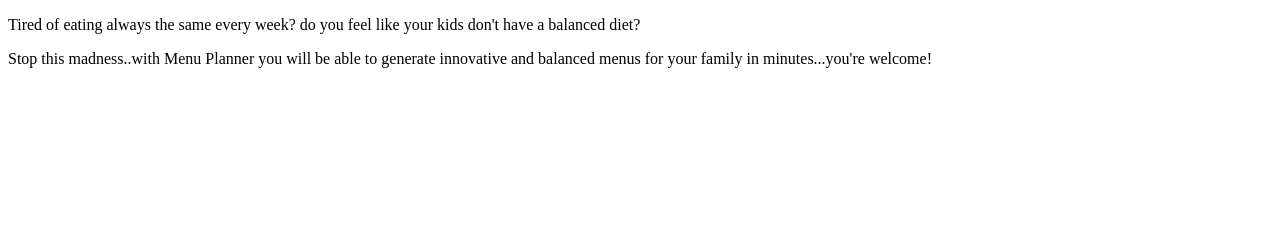
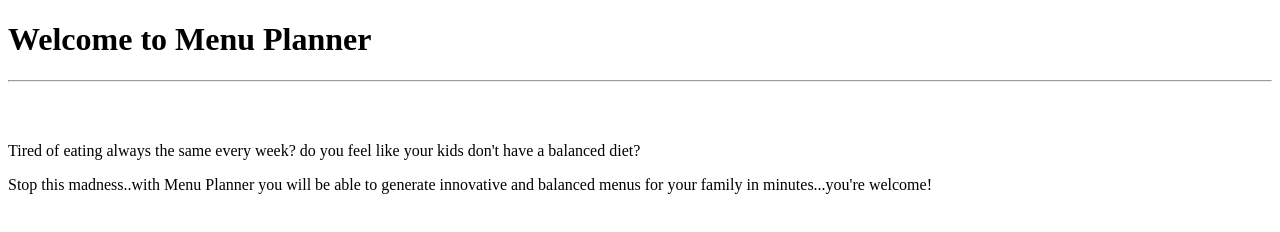
Before and after one commit to javiersoriano/menu-planner, a plain HTML site: page index.html in a window 1280 px wide. Drawn offline with Linux system fonts and the light colour scheme.

Commit message:
improvements to index.html

```diff
--- a/index.html
+++ b/index.html
@@ -2,10 +2,13 @@
 
  <html>
      <head>
-         <title>Welcome to Menu Planner</title>
+         <h1> Welcome to Menu Planner</h1>
      </head>
+     <hr>
+     <br>
+     <br>
      <body>
-         <p>Tired of eating always the same every week? do you feel like your kids don't have a balanced diet? </p>
+         <p>Tired of eating always the same every week? do you feel like your kids don't have a balanced diet?</p>
 
          <p>Stop this madness..with Menu Planner you will be able to generate innovative and balanced menus for your family in minutes...you're welcome!</p>
      </body>
```
